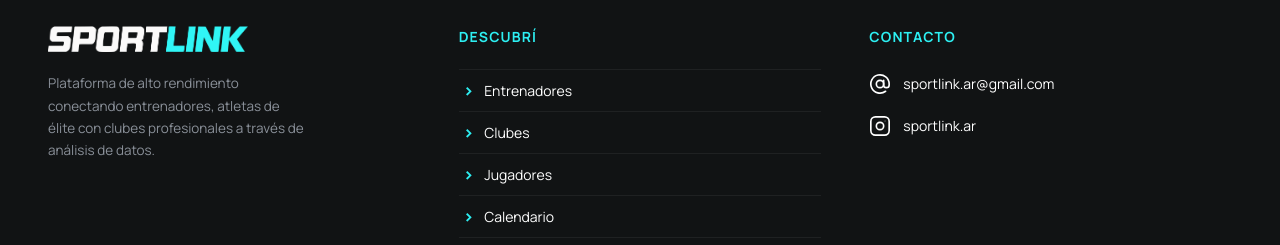
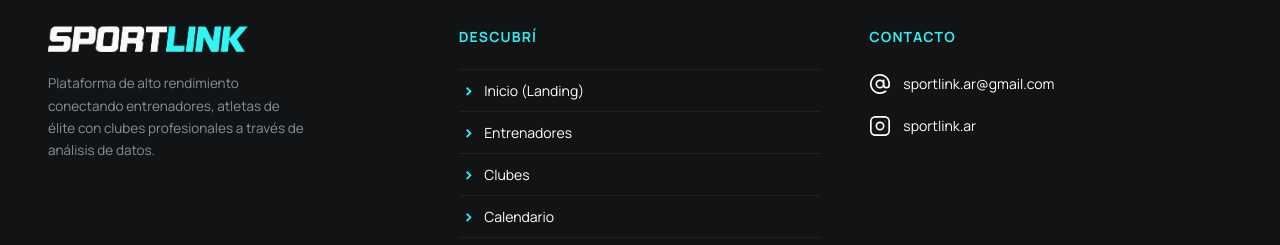
Before and after one commit to AlanGr12/Sportlink-v2, a React (Vite) app in the folder sportlink/: page / in a window 1280 px wide. Shown: the part 3734-3979 px from the top of the page. Built offline with nearby package versions, Linux system fonts and the light colour scheme; no server answers.

Commit message:
Ver feed al iniciar sesion

```diff
--- a/sportlink/src/App.jsx
+++ b/sportlink/src/App.jsx
@@ -89,6 +89,13 @@ function PublicOnlyRoute({ usuario, children }) {
 
 // ── Componente principal ─────────────────────────────────────────────────────
 function App() {
+  const { pathname } = useLocation()
+
+  // Al navegar entre rutas, hacer scroll al principio de la página
+  useEffect(() => {
+    window.scrollTo(0, 0)
+  }, [pathname])
+
   /**
    * El backend ahora responde { token, perfil } en el login.
    * Guardamos "usuario" en localStorage con el contenido de "perfil"
@@ -196,8 +203,14 @@ function App() {
       <Header usuario={usuario} onLogout={() => actualizarUsuario(null)} />
       <main className="content-body" style={{ flex: 1 }}>
         <Routes>
-          {/* ── Públicas ── */}
-          <Route path="/" element={<Landing usuario={usuario} />} />
+          {/* ── Inicio: Landing si no hay sesión, Feed si ya está logueado ── */}
+          <Route
+            path="/"
+            element={
+              usuario ? <FeedView usuario={usuario} /> : <Landing usuario={usuario} />
+            }
+          />
+          <Route path="/landing" element={<Landing usuario={usuario} />} />
 
 
           <Route
--- a/sportlink/src/feed/FeedView.jsx
+++ b/sportlink/src/feed/FeedView.jsx
@@ -253,6 +253,8 @@ export default function FeedView({ usuario }) {
           {/* Footer links */}
           <footer className="feed-footer-links">
             <div className="feed-footer-row">
+              <span onClick={() => navigate('/landing')} style={{ cursor: 'pointer' }}>Landing</span>
+              <span>•</span>
               <span>Acerca de</span>
               <span>•</span>
               <span>Accesibilidad</span>
--- a/sportlink/src/footer/footer.jsx
+++ b/sportlink/src/footer/footer.jsx
@@ -1,4 +1,5 @@
 import React from 'react';
+import { Link } from 'react-router-dom';
 import './footer.css';
 import logoSportlink from '../assets/logoSportlink.png'
 
@@ -10,11 +11,13 @@ const Footer = () => {
       <div className="footer-main">
         {/* BRAND SECTION */}
         <div className="footer-brand">
-          <img
-            className="footer-logo"
-            src={logoSportlink}
-            alt="SportLink"
-          />
+          <Link to="/landing">
+            <img
+              className="footer-logo"
+              src={logoSportlink}
+              alt="SportLink"
+            />
+          </Link>
           <p className="footer-tagline">
             Plataforma de alto rendimiento conectando entrenadores,
             atletas de élite con clubes profesionales a través de
@@ -26,10 +29,10 @@ const Footer = () => {
         <nav className="footer-nav">
           <p className="footer-nav-title">Descubrí</p>
           <ul className="footer-nav-list">
-            <li><a href="#entrenadores">Entrenadores</a></li>
-            <li><a href="#clubes">Clubes</a></li>
-            <li><a href="#jugadores">Jugadores</a></li>
-            <li><a href="#dashboard">Calendario</a></li>
+            <li><Link to="/landing">Inicio (Landing)</Link></li>
+            <li><Link to="/entrenadores">Entrenadores</Link></li>
+            <li><Link to="/clubes">Clubes</Link></li>
+            <li><Link to="/calendario">Calendario</Link></li>
           </ul>
         </nav>
 
--- a/sportlink/src/landing/landing.jsx
+++ b/sportlink/src/landing/landing.jsx
@@ -1,4 +1,4 @@
-import React from 'react';
+import React, { useEffect } from 'react';
 import { useNavigate } from 'react-router-dom';
 import './landing.css';
 import Footer from '../footer/footer.jsx';
@@ -19,6 +19,11 @@ import calendar from '../assets/calendar.png';
 
 const Landing = ({ usuario }) => {
   const navigate = useNavigate();
+
+  useEffect(() => {
+    window.scrollTo({ top: 0, left: 0, behavior: 'instant' });
+  }, []);
+
   return (
     <>
       <main>
```
